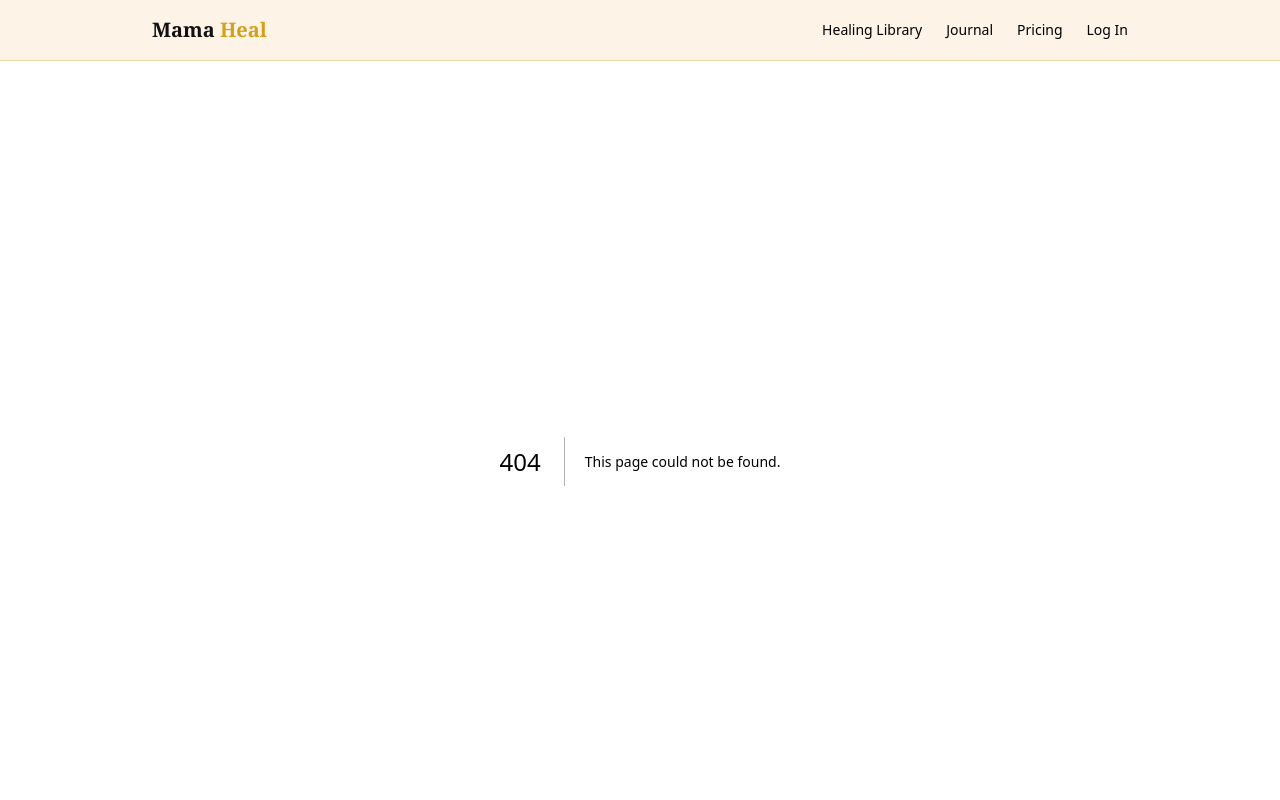
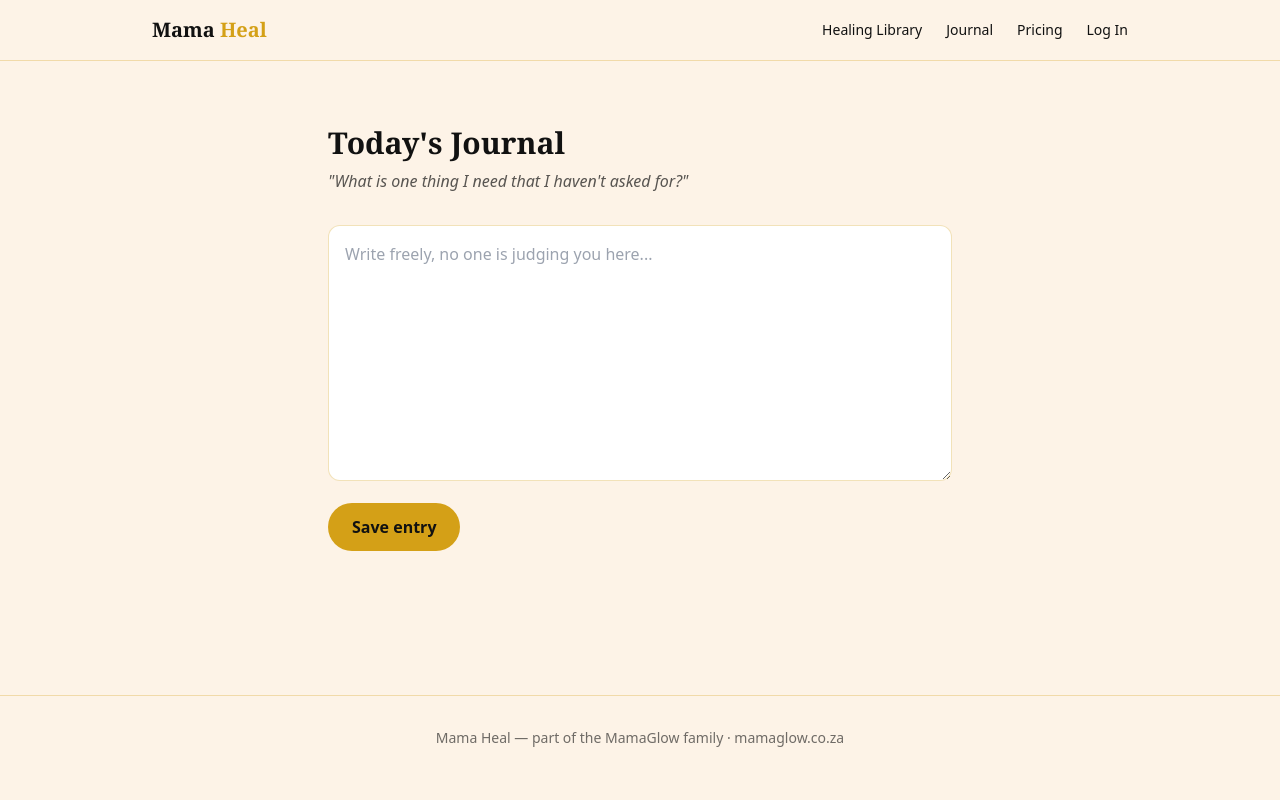
Before and after one commit to glowmama4-cloud/mama-heal, a Next.js app: page /journal in a window 1280 px wide. Before the commit this address had no page. Shown: the top 800 px of the page. Built offline with nearby package versions, Linux system fonts and the light colour scheme.

Commit message:
Create page.js

```diff
--- /dev/null
+++ b/app/journal/page.js
@@ -0,0 +1,39 @@
+'use client'
+import { useState } from 'react'
+
+const prompts = [
+  "What does putting myself first look like today?",
+  "What am I still carrying from a past relationship that I can release?",
+  "How did I show up for my partner today — and how did I show up for myself?",
+  "What is one thing I need that I haven't asked for?",
+]
+
+export default function Journal() {
+  const [entry, setEntry] = useState('')
+  const [prompt] = useState(prompts[Math.floor(Math.random() * prompts.length)])
+  const [saved, setSaved] = useState(false)
+
+  function handleSave() {
+    setSaved(true)
+    setTimeout(() => setSaved(false), 2000)
+  }
+
+  return (
+    <div className="max-w-2xl mx-auto px-6 py-16">
+      <h1 className="text-3xl font-serif font-bold mb-2">Today's Journal</h1>
+      <p className="text-ink/70 mb-8 italic">"{prompt}"</p>
+
+      <textarea
+        value={entry}
+        onChange={(e) => setEntry(e.target.value)}
+        placeholder="Write freely, no one is judging you here..."
+        className="w-full h-64 p-4 rounded-xl border border-gold/30 focus:outline-none focus:ring-2 focus:ring-gold"
+      />
+
+      <div className="mt-4 flex items-center gap-4">
+        <button onClick={handleSave} className="btn-gold">Save entry</button>
+        {saved && <span className="text-sm text-gold font-medium">Saved 💛</span>}
+      </div>
+    </div>
+  )
+}
```
